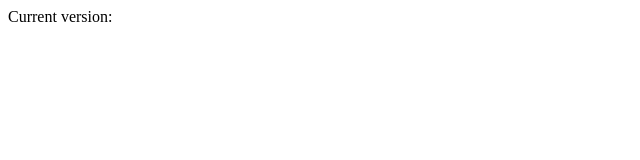
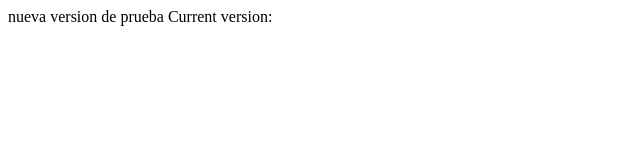
Before and after one commit to overpuntoplus/virtualgameEscritorio, an Electron app: page version.html in a window 800 px wide. Shown: the whole page, without its empty margins (0-640 px from the left). Drawn offline with Linux system fonts and the light colour scheme; no server answers.

Commit message:
update 1.0.5

```diff
--- a/package.json
+++ b/package.json
@@ -1,6 +1,6 @@
 {
   "name": "VirtualGameSalta",
-  "version": "1.0.4",
+  "version": "1.0.5",
   "description": "Buscador y Escaner QR",
   "main": "main.js",
   "scripts": {
--- a/version.html
+++ b/version.html
@@ -4,6 +4,7 @@
   <title>Electron Updater Example</title>
 </head>
 <body>
+nueva version de prueba
   Current version: <span id="version">vX.Y.Z</span>
   <div id="messages"></div>
 <script>
```
